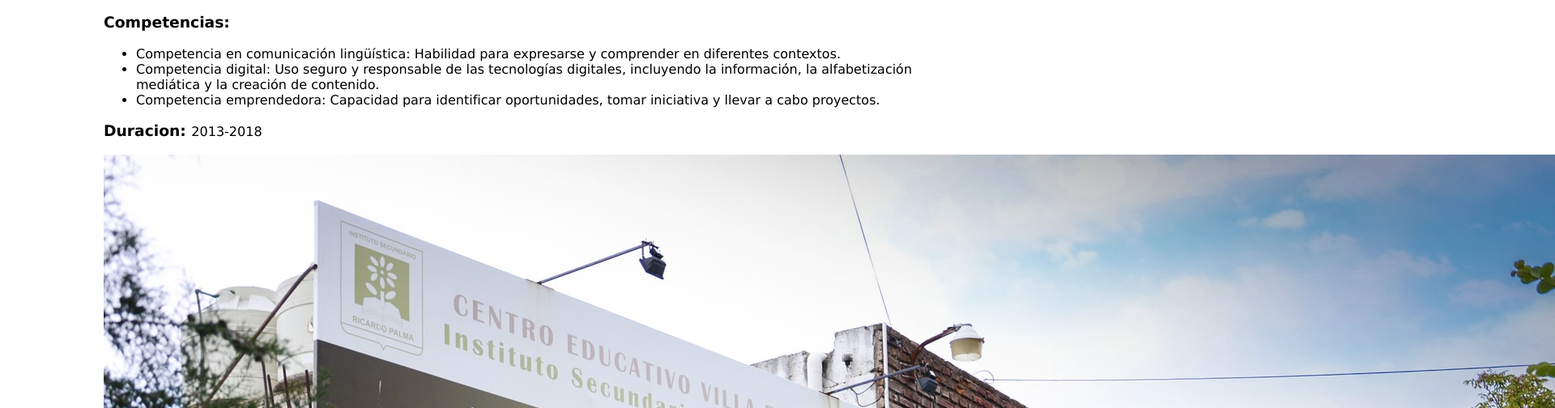
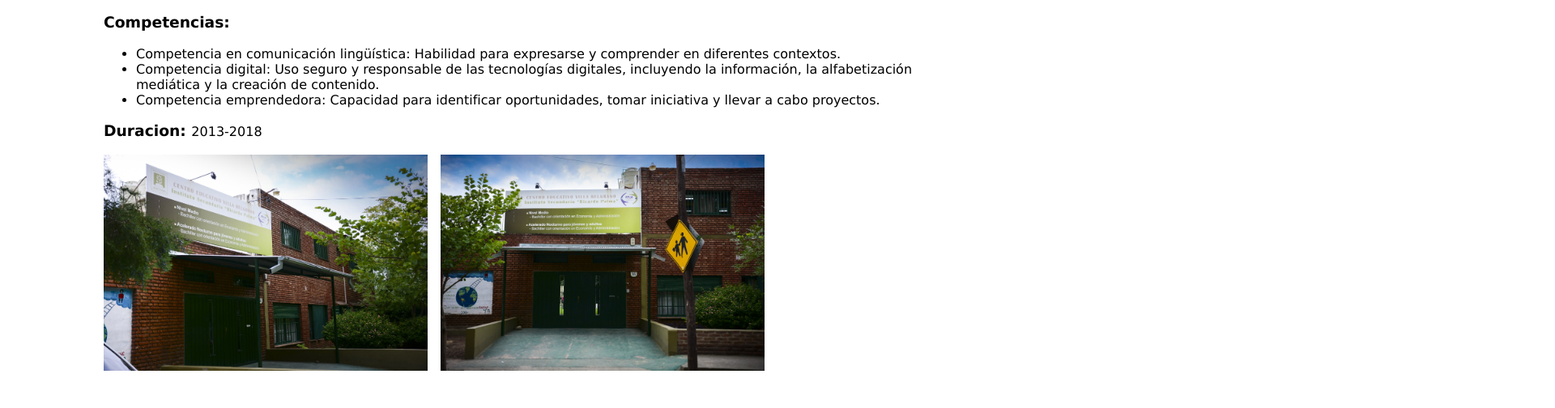
Before and after one commit to may-fernandez/Entrenamiento1_Ejercicio1, a plain HTML site: page pages/estudios/colegio.html in a window 1280 px wide. Shown: the part 112-616 px from the top of the page at 81% size, 1920 px wide, since content can reach past the window. Drawn offline with Linux system fonts and the light colour scheme.

Commit message:
modificacion estudios colegio

```diff
--- a/pages/estudios/colegio.html
+++ b/pages/estudios/colegio.html
@@ -19,7 +19,7 @@
         </ul>
         <h3 class="ingreso-fin">Duracion: <span>2013-2018</span></h3>
 
-        <section class="imagenes">
+        <section class="imagenes-instituto">
             <img src="../../imagenes/instituto.jpg" alt="Instituto Pedrito 1">
             <img src="../../imagenes/instituto2.jpg" alt="Instituto Pedrito 2">
         </section>
--- a/styles/styles.css
+++ b/styles/styles.css
@@ -91,4 +91,13 @@ a:hover{
     border: none;
 }
 
-.imagenes-instituto{}
+.imagenes-instituto{
+    display: flex;
+    flex-direction: row;
+    gap: 1rem;
+    flex-wrap: wrap;
+}
+
+.imagenes-instituto img{
+    width: 25rem;
+}
```
